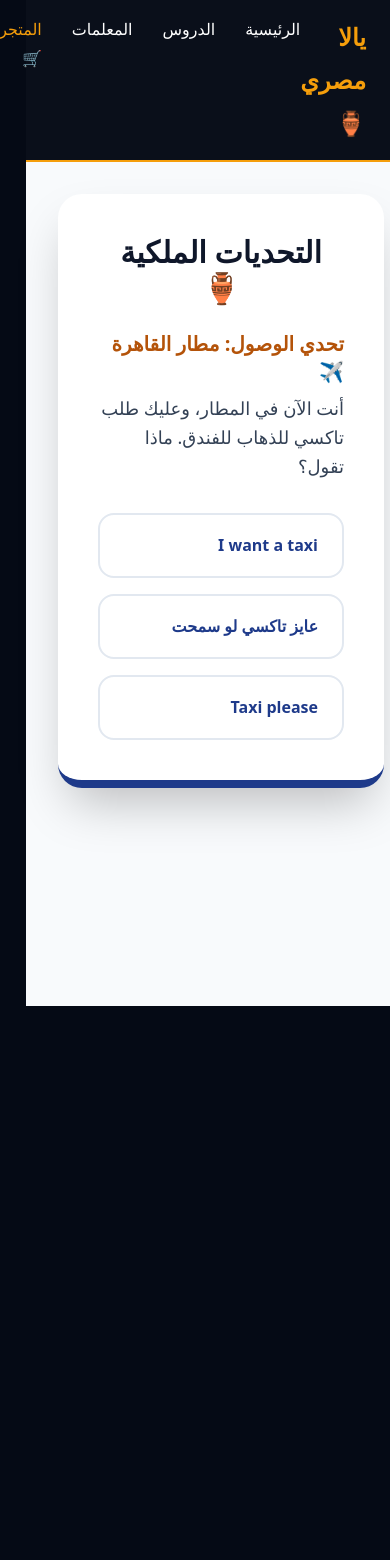
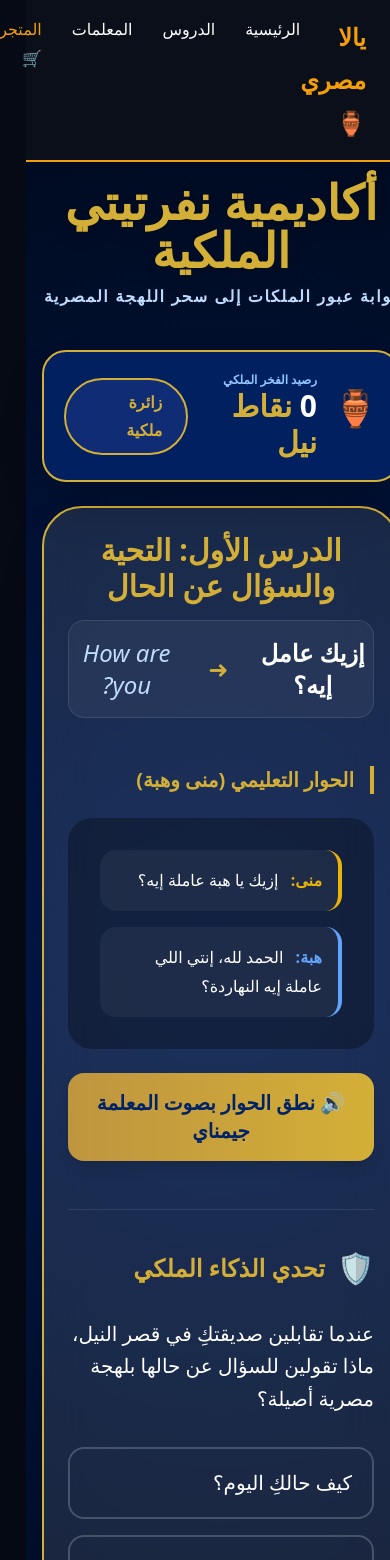
Before and after one commit to adamahmed29623-bit/Adam-Acadmey-yalla-masry, a Next.js app: page /challenges in a window 390 px wide. Shown: the top 1560 px of the page. Before the commit the page ends 1006 px from the top, so only its background shows below. Built offline with nearby package versions, Linux system fonts and the light colour scheme.

Commit message:
Update page.tsx

```diff
--- a/src/app/challenges/page.tsx
+++ b/src/app/challenges/page.tsx
@@ -1,72 +1,197 @@
-'use client';
-import { useState } from 'react';
+"use client";
+
+import React, { useState, useEffect } from 'react';
+
+/**
+ * أكاديمية نفرتيتي الملكية - نسخة مطورة ومتوافقة مع React & Vercel
+ * تم إصلاح أخطاء الـ Console وتنسيق محرك الصوت.
+ */
+
+export default function App() {
+  const [points, setPoints] = useState(0);
+  const [currentChallenge] = useState(0);
+  const [feedback, setFeedback] = useState({ show: false, isCorrect: false, msg: "" });
+  const [micStatus, setMicStatus] = useState("اضغطي باستمرار للتسجيل");
+  const [isVoiceInitialized, setIsVoiceInitialized] = useState(false);
 
   const challenges = [
     {
-    id: 1,
-    title: "تحدي الوصول: مطار القاهرة ✈️",
-    scenario: "أنت الآن في المطار، وعليك طلب تاكسي للذهاب للفندق. ماذا تقول؟",
-    options: ["I want a taxi", "عايز تاكسي لو سمحت", "Taxi please"],
-    correct: "عايز تاكسي لو سمحت",
-    hint: "في مصر نستخدم كلمة 'عايز' للتعبير عن الرغبة"
-  },
-  {
-    id: 2,
-    title: "تحدي وسط البلد: ميدان التحرير 🏛️",
-    scenario: "تريد شراء 'كشري' من محل شهير، كيف تطلب الطبق الكبير؟",
-    options: ["Big Koshary", "واحد كشري كبير", "Give me koshary"],
-    correct: "واحد كشري كبير",
-    hint: "نبدأ بالرقم 'واحد' ثم اسم الوجبة"
+      title: "الدرس الأول: التحية والسؤال عن الحال",
+      arabic: "إزيك عامل إيه؟",
+      english: "How are you?",
+      dialogue: [
+        { name: "منى", text: "إزيك يا هبة عاملة إيه؟", color: "text-yellow-500", border: "border-yellow-500" },
+        { name: "هبة", text: "الحمد لله، إنتي اللي عاملة إيه النهاردة؟", color: "text-blue-400", border: "border-blue-400" }
+      ],
+      question: "عندما تقابلين صديقتكِ في قصر النيل، ماذا تقولين للسؤال عن حالها بلهجة مصرية أصيلة؟",
+      options: [
+        { text: "كيف حالكِ اليوم؟", correct: false, feedback: "هذه لغة عربية فصحى يا عزيزتي، نحن هنا في رحاب العامية المصرية." },
+        { text: "إزيك عاملة إيه؟", correct: true, feedback: "أحسنتِ أيتها الحسناء! هذه هي التحية المصرية التي تفتح القلوب." },
+        { text: "إيه الأخبار؟", correct: false, feedback: "تعبير صحيح، لكنه يُستخدم عادة لسؤال شخص لم تريْه منذ مدة عن أخباره." }
+      ],
+      audioText: "إزيك يا هبة عاملة إيه؟ .. الحمد لله، إنتي اللي عاملة إيه النهاردة؟"
     }
   ];
 
-export default function ChallengesPage() {
-  const [currentStep, setCurrentStep] = useState(0);
-  const [feedback, setFeedback] = useState('');
+  const current = challenges[currentChallenge];
 
-  const checkAnswer = (answer: string) => {
-    if (answer === challenges[currentStep].correct) {
-      setFeedback('✅ أحسنت يا ملك! إجابة ملكية صحيحة.');
-      setTimeout(() => {
-        if (currentStep < challenges.length - 1) {
-          setCurrentStep(currentStep + 1);
-          setFeedback('');
-        } else {
-          setFeedback('🏆 مبروك! لقد اجتزت المستوى الأول بنجاح.');
-        }
-      }, 2000);
-    } else {
-      setFeedback(`❌ حاول ثانية.. تذكر: ${challenges[currentStep].hint}`);
+  // تفعيل محرك الصوت
+  const initVoice = () => {
+    if (!isVoiceInitialized) {
+      const msg = new SpeechSynthesisUtterance("");
+      window.speechSynthesis.speak(msg);
+      setIsVoiceInitialized(true);
     }
   };
 
+  const playLessonAudio = () => {
+    window.speechSynthesis.cancel();
+    const speech = new SpeechSynthesisUtterance(current.audioText);
+    const voices = window.speechSynthesis.getVoices();
+    const arabicVoice = voices.find(v => v.lang.includes('ar-EG')) || voices.find(v => v.lang.includes('ar'));
+
+    if (arabicVoice) speech.voice = arabicVoice;
+    speech.lang = 'ar-EG';
+    speech.rate = 0.8;
+    window.speechSynthesis.speak(speech);
+  };
+
+  const checkAnswer = (option) => {
+    setFeedback({
+      show: true,
+      isCorrect: option.correct,
+      msg: option.feedback
+    });
+
+    const notifyText = option.correct ? "أحسنتِ أيتها الحسناء" : "حاولي مرة أخرى أيتها الجميلة";
+    const msg = new SpeechSynthesisUtterance(notifyText);
+    msg.lang = 'ar-EG';
+    window.speechSynthesis.speak(msg);
+
+    if (option.correct) {
+      setPoints(prev => prev + 100);
+    }
+  };
+
+  const handleMicStart = () => setMicStatus("جيمناي تستمع لنبرتكِ الملكية...");
+  const handleMicEnd = () => {
+    setMicStatus("نطق ملكي متقن! أضيفي 100 نقطة");
+    setPoints(prev => prev + 100);
+    setTimeout(() => alert("تم الإتقان أيتها الملكة!"), 500);
+  };
+
+  const getRank = () => {
+    if (points >= 200) return "ملكة النيل 👑";
+    if (points >= 100) return "أميرة فرعونية 🛡️";
+    return "زائرة ملكية";
+  };
+
   return (
-    <div className="min-h-screen bg-slate-50 p-8">
-      <div className="max-w-2xl mx-auto bg-white rounded-3xl shadow-2xl p-10 border-b-8 border-blue-900">
-        <h1 className="text-3xl font-black text-slate-900 mb-6 text-center">التحديات الملكية 🏺</h1>
+    <div
+      className="min-h-screen text-white p-4 md:p-8 flex flex-col items-center selection:bg-yellow-500/30"
+      onClick={initVoice}
+      style={{ background: 'radial-gradient(circle, #001a4d 0%, #000b21 100%)' }}
+    >
+      <header className="text-center mb-10">
+        <h1 className="text-5xl md:text-7xl font-bold text-[#D4AF37] mb-2 drop-shadow-lg font-serif">
+          أكاديمية نفرتيتي الملكية
+        </h1>
+        <p className="text-blue-200 tracking-widest font-bold">
+          بوابة عبور الملكات إلى سحر اللهجة المصرية
+        </p>
+      </header>
 
-        <div className="mb-8">
-          <h2 className="text-xl font-bold text-amber-700 mb-2">{challenges[currentStep].title}</h2>
-          <p className="text-lg text-slate-700 leading-relaxed">{challenges[currentStep].scenario}</p>
+      <div className="w-full max-w-3xl space-y-6">
+        <div className="border-2 border-[#D4AF37] bg-[#002366]/90 p-5 rounded-3xl flex justify-between items-center shadow-2xl sticky top-4 z-50">
+          <div className="flex items-center gap-4">
+            <span className="text-4xl animate-bounce">🏺</span>
+            <div>
+              <p className="text-xs text-blue-300 font-bold uppercase">رصيد الفخر الملكي</p>
+              <p className="text-3xl font-black text-white">
+                {points} <span className="text-[#D4AF37]">نقاط نيل</span>
+              </p>
+            </div>
+          </div>
+          <div className="px-6 py-2 rounded-full border-2 border-[#D4AF37] text-[#D4AF37] font-black bg-blue-900/50">
+            {getRank()}
+          </div>
         </div>
 
+        <main className="bg-white/10 backdrop-blur-xl border-2 border-[#D4AF37] rounded-[2.5rem] p-6 md:p-12 space-y-12 shadow-2xl">
+          <section className="text-center space-y-4">
+            <h2 className="text-3xl font-black text-[#D4AF37]">{current.title}</h2>
+            <div className="flex justify-center items-center gap-6 text-2xl bg-white/5 py-4 rounded-2xl border border-white/10">
+              <span className="font-bold">{current.arabic}</span>
+              <span className="text-[#D4AF37]">➜</span>
+              <span className="italic text-blue-200">{current.english}</span>
+            </div>
+          </section>
+
+          <section className="space-y-6">
+            <h3 className="text-xl font-bold text-[#D4AF37] border-r-4 border-[#D4AF37] pr-4">
+              الحوار التعليمي (منى وهبة)
+            </h3>
+            <div className="space-y-4 bg-black/30 p-8 rounded-3xl">
+              {current.dialogue.map((line, idx) => (
+                <div key={idx} className={`p-4 rounded-2xl border-r-4 bg-white/5 ${line.border}`}>
+                  <span className={`${line.color} font-black ml-2`}>{line.name}:</span> {line.text}
+                </div>
+              ))}
+            </div>
+            <button
+              onClick={playLessonAudio}
+              className="w-full py-4 rounded-2xl text-xl font-black bg-gradient-to-r from-[#bf953f] to-[#D4AF37] text-[#002366] hover:scale-[1.02] active:scale-95 transition-all shadow-lg"
+            >
+              🔊 نطق الحوار بصوت المعلمة جيمناي
+            </button>
+          </section>
+
+          <section className="mt-12 space-y-8 border-t border-white/10 pt-10">
+            <div className="flex items-center gap-3">
+              <span className="text-3xl">🛡️</span>
+              <h3 className="text-2xl font-black text-[#D4AF37]">تحدي الذكاء الملكي</h3>
+            </div>
+            <p className="text-xl leading-relaxed">{current.question}</p>
             <div className="grid gap-4">
-          {challenges[currentStep].options.map(option => (
+              {current.options.map((opt, idx) => (
                 <button
-              key={option}
-              onClick={() => checkAnswer(option)}
-              className="py-4 px-6 rounded-2xl border-2 border-slate-200 font-bold hover:bg-yellow-50 hover:border-yellow-400 transition-all text-right"
+                  key={idx}
+                  onClick={() => checkAnswer(opt)}
+                  className="p-5 rounded-2xl border-2 border-white/20 hover:border-[#D4AF37] hover:bg-white/5 transition-all text-right text-xl font-medium"
                 >
-              {option}
+                  {opt.text}
                 </button>
               ))}
             </div>
+          </section>
 
-        {feedback && (
-          <div className="mt-8 p-4 rounded-xl bg-slate-100 text-center font-bold text-blue-900 animate-bounce">
-            {feedback}
+          {feedback.show && (
+            <section className="mt-10 space-y-8 transition-all duration-500">
+              <div className={`p-8 rounded-3xl border-2 relative shadow-2xl text-center ${feedback.isCorrect ? 'border-green-500 bg-green-500/10' : 'border-red-500 bg-red-500/10'}`}>
+                <div className="absolute -top-5 right-6 bg-[#D4AF37] text-[#002366] px-4 py-1 text-sm font-black rounded-lg">
+                  المعلمة جيمناي
                 </div>
+                <p className={`text-2xl font-bold leading-relaxed ${feedback.isCorrect ? 'text-green-400' : 'text-red-400'}`}>
+                  {feedback.isCorrect ? "✨ " : "⚠️ "}{feedback.msg}
+                </p>
+              </div>
+
+              <div className="text-center space-y-6 py-6">
+                <p className="text-[#D4AF37] text-2xl font-black animate-pulse">
+                  "يلا أيتها الفرعونة.. انطقي هذه الجملة بصوتكِ"
+                </p>
+                <button
+                  onMouseDown={handleMicStart}
+                  onMouseUp={handleMicEnd}
+                  className="w-28 h-28 rounded-full border-4 border-[#D4AF37] flex items-center justify-center text-5xl bg-blue-900/40 hover:scale-110 transition-transform shadow-[0_0_30px_rgba(212,175,55,0.4)]"
+                >
+                  🎤
+                </button>
+                <p className="text-lg text-blue-300 font-bold">{micStatus}</p>
+              </div>
+            </section>
           )}
+        </main>
       </div>
     </div>
   );
```
Lines whose indentation alone changed are shown as unchanged.
